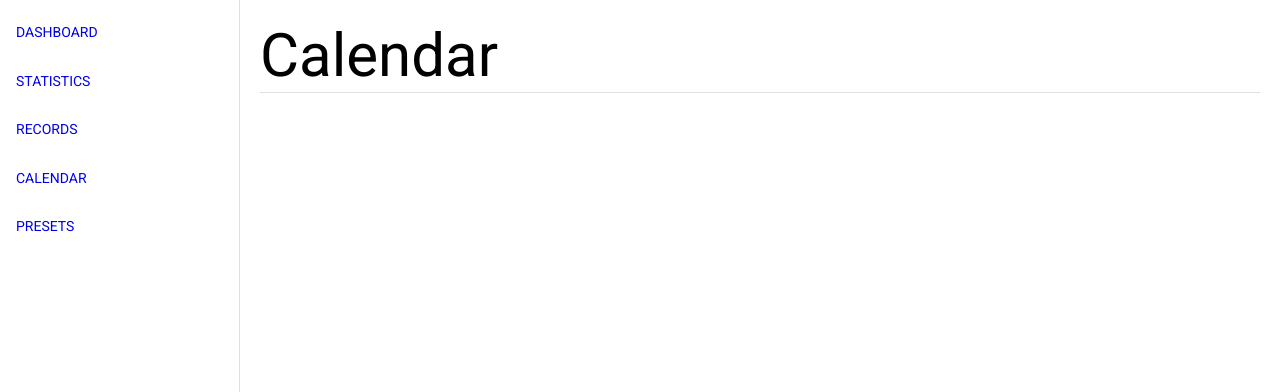
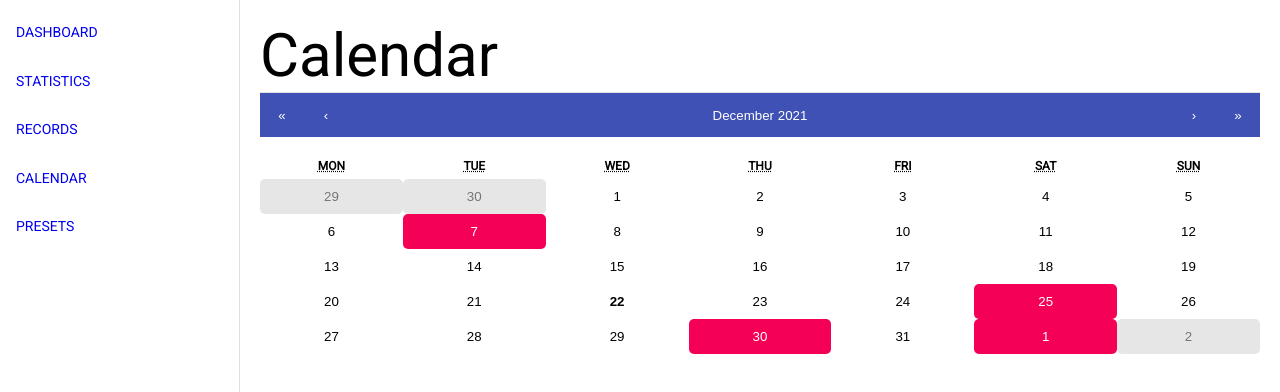
Before and after one commit to carangan/FitnessTracker, a React (Create React App) app: page /calendar in a window 1280 px wide. Shown: the top 392 px of the page. Built offline with nearby package versions, Linux system fonts and the light colour scheme.

Commit message:
add front-end calendar functionality

```diff
--- a/package.json
+++ b/package.json
@@ -14,6 +14,7 @@
     "axios": "^0.24.0",
     "material-design-icons": "^3.0.1",
     "react": "^17.0.2",
+    "react-calendar": "^3.5.0",
     "react-dom": "^17.0.2",
     "react-router-dom": "^6.2.1",
     "react-scripts": "5.0.0",
--- a/src/App.js
+++ b/src/App.js
@@ -1,10 +1,9 @@
 // import logo from './logo.svg';
 import './App.css';
-import { Dashboard, Records, Statistics, Calendar, Presets } from './views';
+import { Dashboard, Records, Statistics, Calendar, ExerciseDay, Presets } from './views';
 import NavBar from './components/NavBar';
 import { Routes, Route } from 'react-router-dom';
 import PageLayout from './components/PageLayout';
-import { red } from '@mui/material/colors';
 import { ThemeProvider, createTheme } from '@mui/material/styles';
 
 const theme = createTheme({
@@ -34,6 +33,7 @@ function App() {
         <Route path="stats"    element={<PageLayout><Statistics /></PageLayout>}></Route>
         <Route path="records"  element={<PageLayout><Records /></PageLayout>}></Route>
         <Route path="calendar" element={<PageLayout><Calendar /></PageLayout>}></Route>
+        <Route path="calendar/:day" element={<PageLayout><ExerciseDay /></PageLayout>}></Route>
         <Route path="presets" element={<PageLayout><Presets /></PageLayout>}></Route>
         <Route exact path="/"  element={<PageLayout><Dashboard /></PageLayout>}></Route>
       </Routes>
--- /dev/null
+++ b/src/components/Calendar.css
@@ -0,0 +1,145 @@
+/*
+  modified version of file @ 'react-calendar/dist/Calendar.css'
+*/
+:root {
+  /* --primary: #3f51b5;
+  --secondary: #f50057; */
+  --secondary: #3f51b5;
+  --secondary-hover: #5463b8;
+  --text-contrast: white;
+  --primary: #f50057;
+  --primary-hover: #f82670;
+}
+
+.react-calendar {
+
+  width: 100%;
+  max-width: 100%;
+  background: white;
+  /* border: 1px solid #a0a096; */
+  font-family: 'Roboto', sans-serif;
+  /* line-height: 1.125em; */
+}
+.react-calendar--doubleView {
+  width: 700px;
+}
+.react-calendar--doubleView .react-calendar__viewContainer {
+  display: flex;
+  margin: -0.5em;
+}
+.react-calendar--doubleView .react-calendar__viewContainer > * {
+  width: 50%;
+  margin: 0.5em;
+}
+.react-calendar,
+.react-calendar *,
+.react-calendar *:before,
+.react-calendar *:after {
+  -moz-box-sizing: border-box;
+  -webkit-box-sizing: border-box;
+  box-sizing: border-box;
+}
+.react-calendar button {
+  margin: 0;
+  border: 0;
+  outline: none;
+}
+.react-calendar button:enabled:hover {
+  cursor: pointer;
+}
+.react-calendar__navigation {
+  display: flex;
+  height: 44px;
+  margin-bottom: 1em;
+}
+.react-calendar__navigation button {
+  min-width: 44px;
+  color: var(--text-contrast);
+  background-color: var(--secondary);
+}
+.react-calendar__navigation button:enabled:hover,
+.react-calendar__navigation button:enabled:focus {
+  background-color: var(--secondary-hover);
+}
+.react-calendar__navigation button[disabled] {
+  background-color: #f0f0f0;
+}
+.react-calendar__month-view__weekdays {
+  text-align: center;
+  text-transform: uppercase;
+  font-weight: bold;
+  font-size: 0.75em;
+  text-decoration: none;
+}
+.react-calendar__month-view__weekdays__weekday {
+  padding: 0.5em;
+}
+.react-calendar__month-view__weekNumbers .react-calendar__tile {
+  display: flex;
+  align-items: center;
+  justify-content: center;
+  font-size: 0.75em;
+  font-weight: bold;
+  padding: calc(0.75em / 0.75) calc(0.5em / 0.75);
+}
+
+.react-calendar__year-view .react-calendar__tile,
+.react-calendar__decade-view .react-calendar__tile,
+.react-calendar__century-view .react-calendar__tile {
+  padding: 2em 0.5em;
+}
+.react-calendar__tile {
+  max-width: 100%;
+  text-align: center;
+  padding: 0.75em 0.5em;
+  background: none;
+  border-radius: 5px; /* curve on box */
+}
+.react-calendar__tile:disabled {
+  background-color: #f0f0f0;
+}
+
+.react-calendar__tile:enabled:hover,
+.react-calendar__tile:enabled:focus {
+  background-color: #e6e6e6;
+}
+
+.react-calendar__month-view__days__day--neighboringMonth {
+  color: #757575;
+  background-color: #e6e6e6;
+}
+
+.react-calendar__tile--now {
+  font-weight: bold;
+}
+.react-calendar__tile--now:enabled:hover,
+.react-calendar__tile--now:enabled:focus {
+  /* background: #ffffa9; */
+}
+.react-calendar__tile--hasActive {
+  background: #76baff;
+}
+.react-calendar__tile--hasActive:enabled:hover,
+.react-calendar__tile--hasActive:enabled:focus {
+  background: #a9d4ff;
+}
+.react-calendar__tile--active {
+  /* background: #006edc;
+  color: white; */
+}
+/* .react-calendar__tile--active:enabled:hover,
+.react-calendar__tile--active:enabled:focus {
+  background: #1087ff;
+} */
+.react-calendar--selectRange .react-calendar__tile--hover {
+  background-color: #e6e6e6;
+}
+
+.react-calendar__event {
+  color: white;
+  background-color: var(--primary);
+  border: 1px solid black;
+}
+.react-calendar__event:enabled:hover {
+  background-color: var(--primary-hover);
+}
--- /dev/null
+++ b/src/components/ScheduleCalendar.js
@@ -0,0 +1,47 @@
+import Calendar from 'react-calendar';
+import { useNavigate } from 'react-router-dom';
+
+import './Calendar.css';
+
+const ScheduleCalendar = ({ events }) => {
+
+  const navigate = useNavigate();
+
+  // replace later due to localization issues
+  const sameDate = (date1, date2) => {
+    return date1.getTime () === date2.getTime ()
+  }
+
+  const dateInEvents = (date) => events.find(d => sameDate(d, date));
+
+  const onChange = (date) => {
+    // handle change
+    if (dateInEvents (date))
+    {
+      const dateString = `${date.getMonth () + 1}-${date.getDate ()}-${date.getFullYear ()}`;
+      // alert (dateString);
+      navigate (dateString);
+    }
+  };
+
+  const tileClassName = ({ date, view }) => {
+    if (view === 'month')
+    {
+      if (dateInEvents (date)) {
+        return 'react-calendar__event';
+      }
+    }
+  };
+
+  return (
+    <>
+      <Calendar
+        value={new Date ()}
+        onChange={onChange}
+        minDetail="year"
+        tileClassName={tileClassName} />
+    </>
+  )
+};
+
+export default ScheduleCalendar;
--- a/src/views/Calendar.js
+++ b/src/views/Calendar.js
@@ -1,10 +1,21 @@
-import { Typography, Divider } from '@mui/material'
+import { Typography, Divider } from '@mui/material';
+import ScheduleCalendar from '../components/ScheduleCalendar';
 
 const Calendar = () => {
+
+  /* dates of exercises */
+  const eventsList = [
+    new Date('12/25/2021'),
+    new Date('1/1/2022'),
+    new Date('12/7/2021'),
+    new Date('12/30/2021')
+  ];
+
   return (
     <>
       <Typography variant="h2">Calendar</Typography>
       <Divider />
+      <ScheduleCalendar events={eventsList}/>
     </>
   )
 }
--- /dev/null
+++ b/src/views/ExerciseDay.js
@@ -0,0 +1,44 @@
+import {
+  Typography as T,
+  Divider,
+  List,
+  ListItem,
+  ListItemAvatar,
+  ListItemText,
+  Button
+} from "@mui/material";
+import { useParams, useNavigate } from 'react-router-dom';
+
+const ExerciseDay = () => {
+  const params = useParams ();
+  const navigate = useNavigate ();
+  const dateFormat = params.day.replaceAll ('-', '/');
+
+  const sampleExercises = [
+    'Pushups',
+    'Chinups',
+    'Deadlifts'
+  ]
+  return (
+    <>
+      <T variant="h2">Exercise List</T>
+      <Divider />
+      <Button sx={{my: "1em"}} variant="contained" onClick={() => navigate(-1)}>Back to Calendar</Button>
+      <T sx={{mt: "4px"}} variant="subtitle1" >Displaying Exercises for { dateFormat }</T>
+      <List>
+        {
+          sampleExercises.map ((elem) => {
+            return (
+              <ListItem>
+                <ListItemAvatar>💪</ListItemAvatar>
+                <ListItemText>{elem}</ListItemText>
+              </ListItem>
+            )
+          })
+        }
+      </List>
+    </>
+  )
+}
+
+export default ExerciseDay;
--- a/src/views/index.js
+++ b/src/views/index.js
@@ -3,5 +3,6 @@ import Records from './Records';
 import Dashboard from './Dashboard';
 import Statistics from './Statistics';
 import Presets from './Presets';
+import ExerciseDay from './ExerciseDay';
 
-export {Calendar, Records, Dashboard, Statistics, Presets};
+export {Calendar, Records, Dashboard, Statistics, Presets, ExerciseDay};
```
Also changed, not shown: 1 other file (tests, documents, lock files or other folders).
